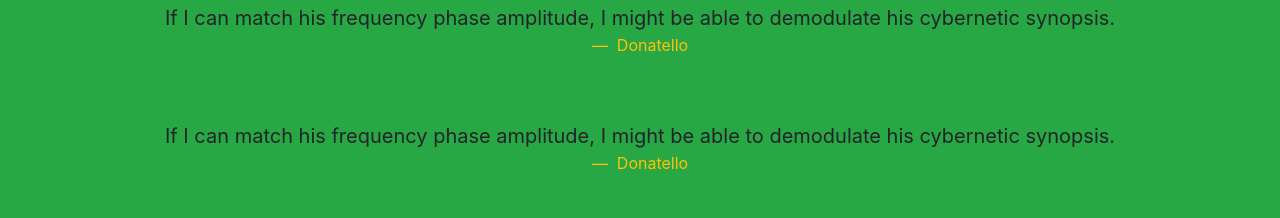
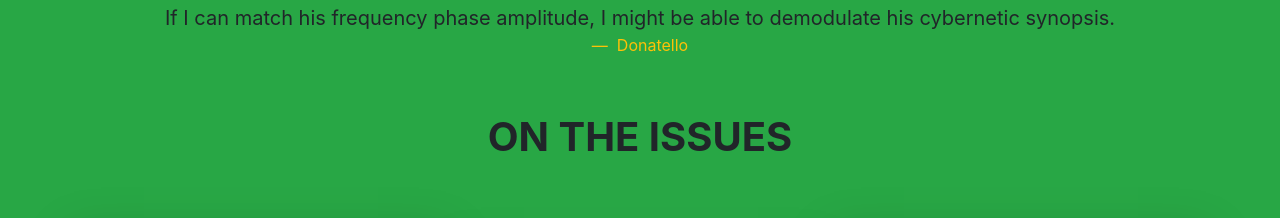
Before and after one commit to amick12/campaignComponents, a plain HTML site: page index.html in a window 1280 px wide. Shown: the part 1199-1417 px from the top of the page. Drawn offline with nearby package versions, Linux system fonts and the light colour scheme; a script that the page names is missing.

Commit message:
Update index.html

```diff
--- a/index.html
+++ b/index.html
@@ -81,11 +81,6 @@
                 <footer class="blockquote-footer text-warning"> Donatello
                 </footer>
             </blockquote>
-            <blockquote class="blockquote text-center mt-3 mb-5">
-                <p class="mb-0">If I can match his frequency phase amplitude, I might be able to demodulate his cybernetic synopsis.</p>
-                <footer class="blockquote-footer text-warning"> Donatello
-                </footer>
-            </blockquote>
             <div class="container mb-5">
                 <h1 id="issues" class="text-center font-weight-bold mt-2">ON THE ISSUES</h1>
             </div>
```
